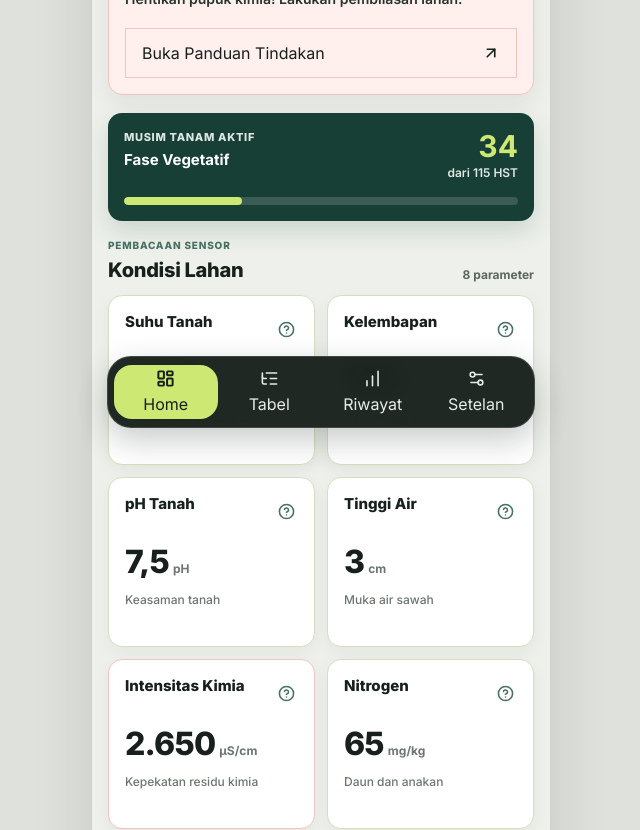
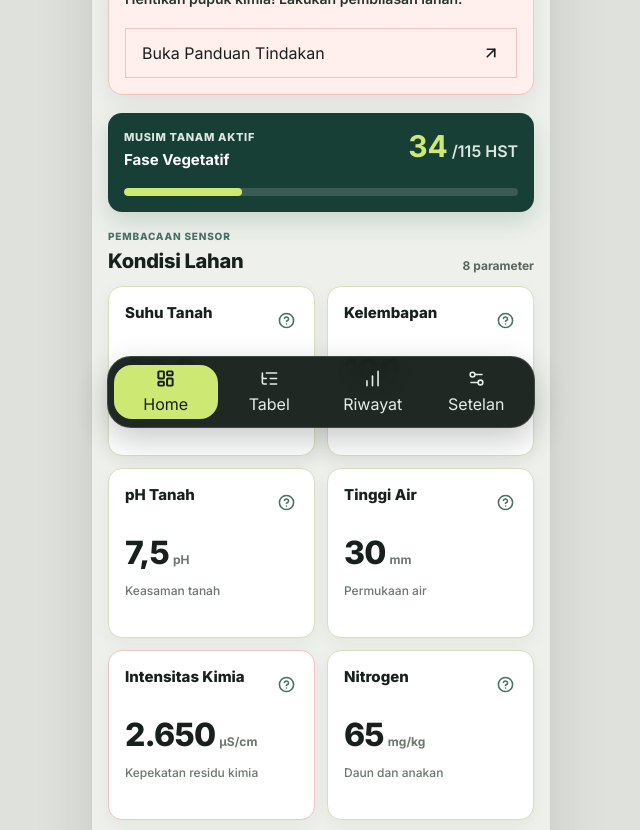
Before and after one commit to h4MeMengoding/terracure, a Next.js app: page / in a window 1280 px wide. Shown: the part 360-1190 px from the top of the page, without its empty margins (319-959 px from the left). Built offline with nearby package versions, Linux system fonts and the light colour scheme.

Commit message:
refactor: code structure for improved readability and maintainability

```diff
--- a/components/hst-card.tsx
+++ b/components/hst-card.tsx
@@ -11,8 +11,9 @@ export function HstCard({ hst }: { hst: number }) {
           <p className="mt-1 text-[15px] font-bold text-white">{getGrowthPhase(hst)}</p>
         </div>
         <div className="text-right">
-          <p className="text-3xl font-bold text-[#CDE974]">{hst}</p>
-          <p className="text-xs font-semibold text-[#DCE7E2]">dari {TOTAL_HST} HST</p>
+          <p className="whitespace-nowrap text-3xl font-bold text-[#CDE974]">
+            {hst}<span className="ml-1 text-base font-semibold text-[#DCE7E2]">/{TOTAL_HST} HST</span>
+          </p>
         </div>
       </div>
       <div className="mt-4 h-2 overflow-hidden rounded-full bg-white/15" aria-label={`Progres musim tanam ${progress}%`}>
--- a/data/dummy-history.ts
+++ b/data/dummy-history.ts
@@ -22,7 +22,7 @@ export const historyData: HistoryEntry[] = ecValues.map((ec, index) => {
     nitrogen: Math.max(35, 65 - index),
     phosphorus: Math.max(24, 40 - Math.floor(index * 0.45)),
     potassium: Math.max(62, 80 - Math.floor(index * 0.4)),
-    waterLevel: index < 12 ? 3 : 2
+    waterLevel: index < 12 ? 30 : 20
   };
 });
 
--- a/data/hmi-rules.ts
+++ b/data/hmi-rules.ts
@@ -14,8 +14,8 @@ export const hmiRules: HmiRuleGroup[] = [
     tone: "hydrology",
     rows: [
       { parameter: "Kelembapan < 40%", declaration: "Tanah Kering", recommendation: "Lakukan pengairan." },
-      { parameter: "Kelembapan >= 40% AND Tinggi Air = 0 cm", declaration: "Tanah Kering", recommendation: "Lakukan pengairan." },
-      { parameter: "Kelembapan >= 40% AND Tinggi Air > 0 cm", declaration: "Hidrologi Normal", recommendation: "Lanjut cek pH tanah." }
+      { parameter: "Kelembapan >= 40% AND Tinggi Air = 0 mm", declaration: "Tanah Kering", recommendation: "Lakukan pengairan." },
+      { parameter: "Kelembapan >= 40% AND Tinggi Air > 0 mm", declaration: "Hidrologi Normal", recommendation: "Lanjut cek pH tanah." }
     ]
   },
   {
--- a/data/scenarios.ts
+++ b/data/scenarios.ts
@@ -12,7 +12,7 @@ export const scenarios: Scenario[] = [
       nitrogen: 65,
       phosphorus: 40,
       potassium: 80,
-      waterLevel: 3,
+      waterLevel: 30,
       hst: 34
     }
   },
@@ -42,7 +42,7 @@ export const scenarios: Scenario[] = [
       nitrogen: 20,
       phosphorus: 20,
       potassium: 55,
-      waterLevel: 2,
+      waterLevel: 20,
       hst: 20
     }
   },
@@ -57,7 +57,7 @@ export const scenarios: Scenario[] = [
       nitrogen: 20,
       phosphorus: 30,
       potassium: 70,
-      waterLevel: 2,
+      waterLevel: 20,
       hst: 25
     }
   },
@@ -72,7 +72,7 @@ export const scenarios: Scenario[] = [
       nitrogen: 40,
       phosphorus: 30,
       potassium: 35,
-      waterLevel: 2,
+      waterLevel: 20,
       hst: 45
     }
   }
--- a/data/sensor-metrics.ts
+++ b/data/sensor-metrics.ts
@@ -23,7 +23,7 @@ export const sensorMetrics: SensorMetric[] = [
   {
     label: "Kelembapan",
     unit: "%",
-    note: (data) => `${data.waterLevel} cm tinggi air`,
+    note: (data) => `${data.waterLevel} mm tinggi air`,
     value: (data) => data.moisture,
     severity: (data) => (data.moisture < 40 || data.waterLevel === 0 ? "critical" : "normal"),
     range: "0 sampai 100%",
@@ -76,11 +76,11 @@ export const sensorMetrics: SensorMetric[] = [
   },
   {
     label: "Tinggi Air",
-    unit: "cm",
-    note: () => "Muka air sawah",
+    unit: "mm",
+    note: () => "Permukaan air",
     value: (data) => data.waterLevel,
     severity: (data) => (data.waterLevel === 0 ? "critical" : "normal"),
-    range: "0 sampai 30 cm",
+    range: "0 sampai 300 mm",
     description: "Memantau tinggi muka air sawah untuk membantu evaluasi kebutuhan pengairan."
   }
 ];
--- a/lib/evaluate-condition.ts
+++ b/lib/evaluate-condition.ts
@@ -19,7 +19,7 @@ export function evaluateCondition(data: SensorData): Evaluation {
       priority: "Hidrologi",
       status: "Tanah Kering",
       severity: "critical",
-      trigger: "Tinggi air = 0 cm",
+      trigger: "Tinggi air = 0 mm",
       recommendation: "Lakukan pengairan.",
       detail: "Kelembapan masih terbaca, tetapi tidak ada genangan air di permukaan."
     };
```
Also changed, not shown: 1 other file (tests, documents, lock files or other folders).
